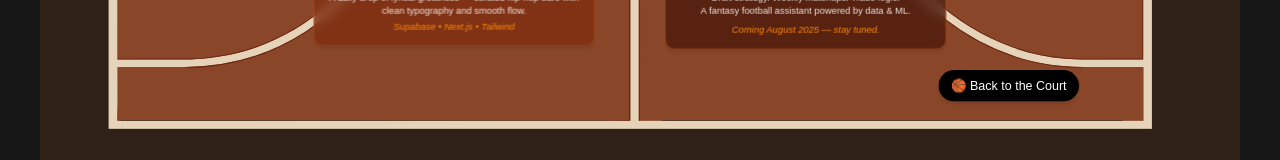
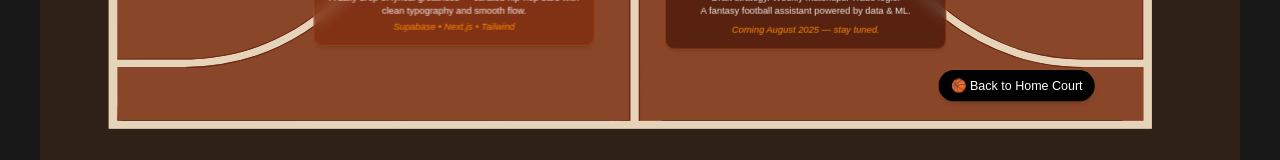
Before and after one commit to lucasklawrence/courtfolio, a Next.js app: page /projects in a window 1280 px wide. Shown: the part 594-754 px from the top of the page. Built offline with nearby package versions, Linux system fonts and the light colour scheme.

Commit message:
make link so works on iphone

```diff
--- a/components/BackToCourtButton.tsx
+++ b/components/BackToCourtButton.tsx
@@ -1,19 +1,18 @@
 'use client'
 
-import { useRouter } from 'next/navigation'
+import Link from 'next/link'
 
 /**
  * BackToCourtButton renders a themed button that returns to the homepage.
  */
 export function BackToCourtButton() {
-  const router = useRouter()
 
   return (
-    <button
-      onClick={() => router.push('/')}
-      className="px-4 py-2 rounded-full text-sm sm:text-base bg-black text-white hover:bg-orange-600 active:scale-95 transition shadow-md cursor-pointer"
+    <Link
+      href="/"
+      className="px-4 py-2 rounded-full text-sm sm:text-base bg-black text-white hover:bg-orange-600 active:scale-95 transition shadow-md cursor-pointer inline-block"
     >
-      🏀 Back to the Court
-    </button>
+      🏀 Back to Home Court
+    </Link>
   )
 }
```
